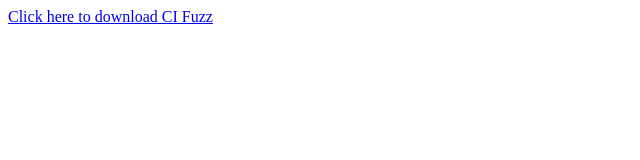
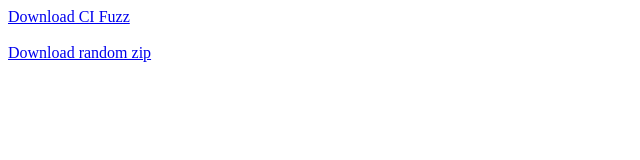
Before and after one commit to mnoth-ci/test_cust_portal, a plain HTML site: page index.html in a window 1280 px wide. Shown: the whole page, without its empty margins (0-640 px from the left). Drawn offline with Linux system fonts and the light colour scheme.

Commit message:
Added a link

```diff
--- a/index.html
+++ b/index.html
@@ -16,6 +16,11 @@
 </head>
 <body>
     <a href="https://drive.google.com/uc?export=download&amp;id=10v-E15_hK3ehY3V-7Wd26gGG1mVxi6HI" target="_blank" rel="noopener ">
-        Click here to download CI Fuzz
+        Download CI Fuzz
+    </a>
+    <br>
+    <br>
+    <a href="https://drive.google.com/uc?export=download&amp;id=1i1XdjWy2-hIKPm4bRmJLeAANiN4ru1b_" target="_blank" rel="noopener ">
+        Download random zip
     </a>
 </body>
```
